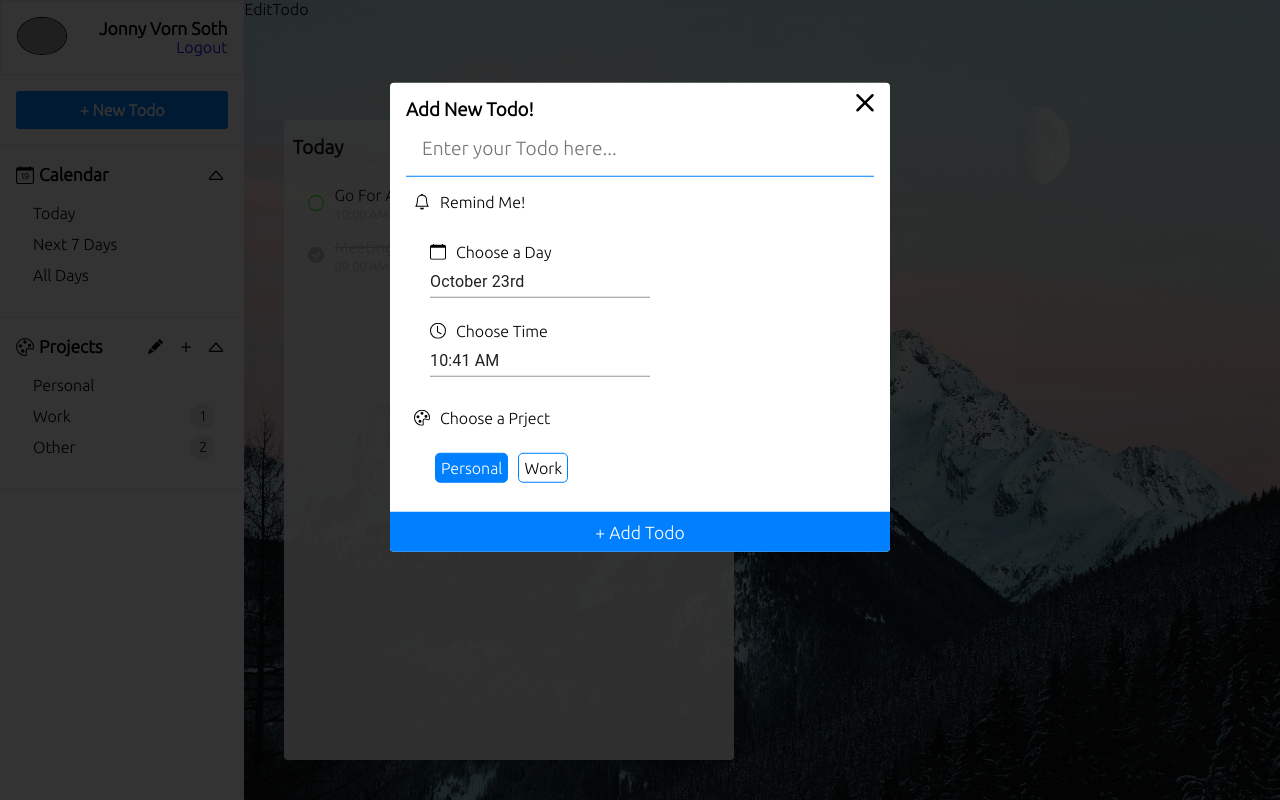
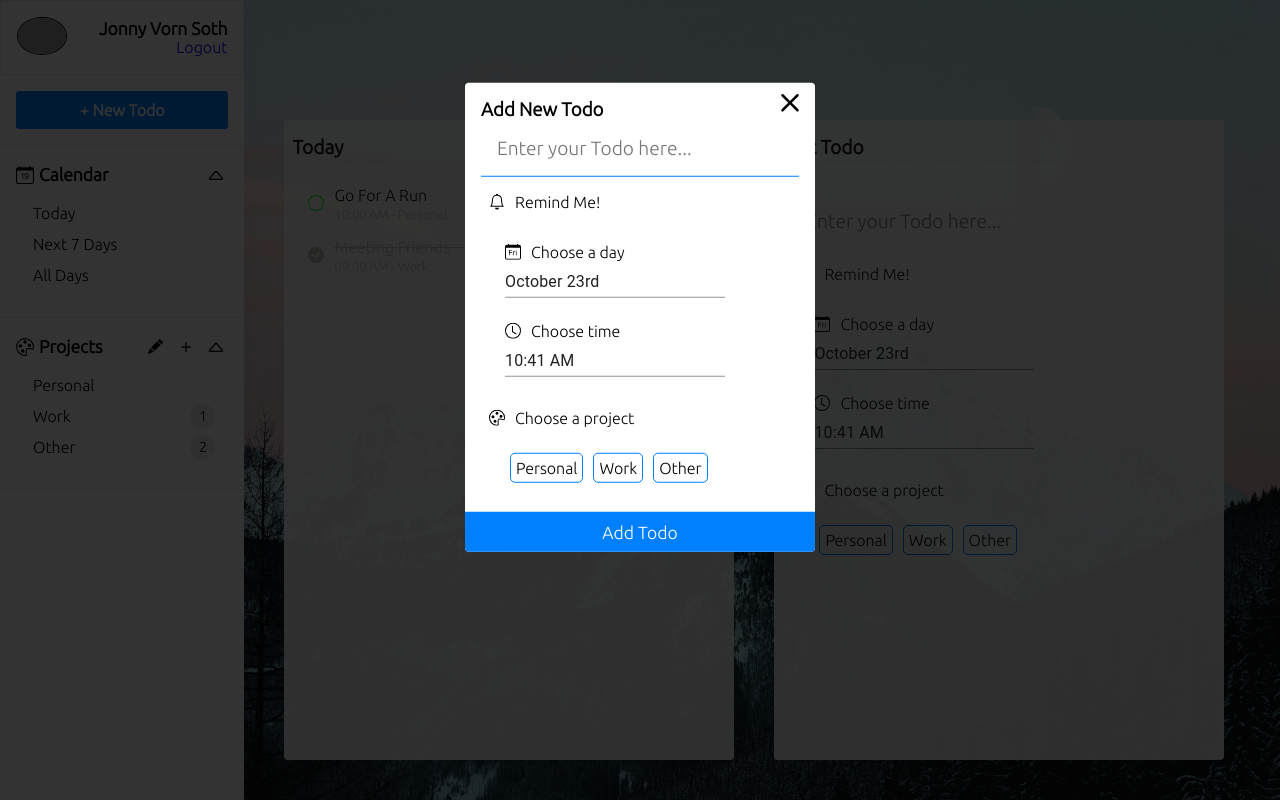
Before and after one commit to janysoth/ReactProjects, a React (Create React App) app in the folder todo-app-v2/: page / in a window 1280 px wide. Both pictures are taken after a click on the button "+ New Todo". Built offline with nearby package versions, Linux system fonts and the light colour scheme; grey boxes are pictures that could not be loaded.

Commit message:
Create EditTodo component.

```diff
--- a/todo-app-v2/src/App.css
+++ b/todo-app-v2/src/App.css
@@ -110,14 +110,14 @@
 }
 
 /* AddNewTodo form */
-.AddNewTodo form {
+.TodoForm {
   padding: 1rem 1rem calc(1rem + 40px) 1rem;
-  width: 500px;
+  width: 100%;
   background: white;
   border-radius: 4px;
 }
 
-.AddNewTodo form .text input {
+.TodoForm .text input {
   padding: 1rem;
   width: 100%;
   margin-bottom: 0.5rem;
@@ -125,73 +125,74 @@
   font-size: 1.2rem;
 }
 
-.AddNewTodo form .text input:focus {
+.TodoForm .text input:focus {
   outline: none;
   border-bottom: 1px solid #0080ff;
 }
 
-.AddNewTodo form .remind {
+.TodoForm .remind {
   display: flex;
   align-items: center;
   padding: 0.5rem;
 }
 
-.AddNewTodo form p {
+.TodoForm p {
   margin-left: 10px;
 }
 
-.AddNewTodo form .title {
+.TodoForm .title {
   display: flex;
   align-items: center;
   margin-bottom: 5px;
 }
 
-.AddNewTodo form .pick-day {
+.TodoForm .pick-day {
   padding: 1.5rem 1.5rem 0 1.5rem;
 }
 
-.AddNewTodo form .pick-time {
+.TodoForm .pick-time {
   padding: 1.5rem;
 }
 
-.AddNewTodo form .pick-project {
+.TodoForm .pick-project {
   padding: 0.5rem;
 }
 
-.AddNewTodo form .pick-project .projects {
+.TodoForm .pick-project .projects {
   display: flex;
   flex-wrap: wrap;
   padding: 1rem 1rem 0 1rem;
 }
 
-.AddNewTodo form .pick-project .projects .project {
+.TodoForm .pick-project .projects .project {
   border: 1px solid #0080ff;
   border-radius: 5px;
   padding: 5px;
   margin: 5px;
   cursor: pointer;
+  text-transform: capitalize;
 }
 
-.AddNewTodo form .pick-project .projects .active {
+.TodoForm .pick-project .projects .active {
   background: #0080ff;
   color: white;
 }
 
-.AddNewTodo form .cancel {
+.TodoForm .cancel {
   position: absolute;
   top: 0;
   right: 5px;
   cursor: pointer;
 }
 
-.AddNewTodo form .confirm {
+.TodoForm .confirm {
   position: absolute;
   bottom: 0;
   left: 0;
   width: 100%;
 }
 
-.AddNewTodo form .confirm button {
+.TodoForm .confirm button {
   width: 100%;
   height: 40px;
   background: #0080ff;
@@ -256,6 +257,7 @@
 .Projects {
   padding: 1rem;
   border-bottom: 1px solid #ebebeb;
+  text-transform: capitalize;
 }
 
 .Projects .header {
@@ -490,3 +492,23 @@
 .Todo .todo-container .add-to-next-day {
   margin-right: 10px;
 }
+
+/* EditTodo */
+.EditTodo {
+  position: absolute;
+  bottom: 40px;
+  left: calc(40px + 450px + 40px);
+  background-color: white;
+  height: 80%;
+  width: 450px;
+  border-radius: 4px;
+  opacity: 0.9;
+}
+
+.EditTodo .header {
+  margin: 1rem 0.5rem;
+  font-size: 1.2rem;
+  font-weight: bold;
+  padding-bottom: 2px;
+  border-bottom: 1px solid #eeeeee;
+}
--- a/todo-app-v2/src/components/AddNewTodo.js
+++ b/todo-app-v2/src/components/AddNewTodo.js
@@ -1,17 +1,22 @@
+import React, { useState } from 'react';
+import Modal from './Modal';
+import TodoForm from './TodoForm';
 
-import DateFnsUtils from '@date-io/date-fns';
-// import MomentUtils from '@date-io/moment';
-import { DatePicker, MuiPickersUtilsProvider, TimePicker } from '@material-ui/pickers';
-import React, { useState } from 'react';
-import { Bell, Calendar, Clock, Palette, X } from 'react-bootstrap-icons';
-import Modal from './Modal';
-
-const AddNewTodo = () => {
+function AddNewTodo() {
   const [showModal, setShowModal] = useState(false);
   const [text, setText] = useState('');
   const [day, setDay] = useState(new Date());
   const [time, setTime] = useState(new Date());
 
+  const projects = [
+    { id: 1, name: "personal", numOfTodos: 0 },
+    { id: 2, name: "work", numOfTodos: 1 },
+    { id: 3, name: "other", numOfTodos: 2 }
+  ];
+
+  function handleSubmit(e) {
+
+  }
 
   return (
     <div className='AddNewTodo'>
@@ -20,77 +25,23 @@ const AddNewTodo = () => {
           + New Todo
         </button>
       </div>
-
       <Modal showModal={showModal} setShowModal={setShowModal}>
-        <MuiPickersUtilsProvider utils={DateFnsUtils}>
-          <form>
-            <div className="text">
-              <h3>Add New Todo!</h3>
-              <input
-                type='text'
-                value={text}
-                onChange={e => setText(e.target.value)}
-                placeholder='Enter your Todo here...'
-                autoFocus
-              />
-            </div>
-
-            <div className="remind">
-              <Bell />
-              <p>Remind Me!</p>
-            </div>
-
-            <div className="pick-day">
-              <div className="title">
-                <Calendar />
-                <p>Choose a Day</p>
-              </div>
-              <DatePicker
-                value={day}
-                onChange={day => setDay(day)}
-              />
-            </div>
-
-            <div className="pick-time">
-              <div className="title">
-                <Clock />
-                <p>Choose Time</p>
-              </div>
-              <TimePicker
-                value={time}
-                onChange={time => setTime(time)}
-              />
-            </div>
-
-            <div className="pick-project">
-              <div className="title">
-                <Palette />
-                <p>Choose a Prject</p>
-              </div>
-
-              <div className="projects">
-                <div className="project active">
-                  Personal
-                </div>
-
-                <div className="project">
-                  Work
-                </div>
-              </div>
-            </div>
-
-            <div className="cancel" onClick={() => setShowModal(false)}>
-              <X size='40' />
-            </div>
-
-            <div className="confirm">
-              <button>+ Add Todo</button>
-            </div>
-          </form>
-        </MuiPickersUtilsProvider>
+        <TodoForm
+          handleSubmit={handleSubmit}
+          heading='Add New Todo'
+          text={text}
+          setText={setText}
+          day={day}
+          setDay={setDay}
+          time={time}
+          setTime={setTime}
+          projects={projects}
+          showButtons={true}
+          setShowModal={setShowModal}
+        />
       </Modal>
     </div>
   );
-};
+}
 
 export default AddNewTodo;
--- a/todo-app-v2/src/components/EditTodo.js
+++ b/todo-app-v2/src/components/EditTodo.js
@@ -1,9 +1,39 @@
-import React from 'react';
+import React, { useState } from 'react';
+import TodoForm from './TodoForm';
 
 const EditTodo = () => {
+
+  const [text, setText] = useState();
+  const [day, setDay] = useState();
+  const [time, setTime] = useState();
+
+  const projects = [
+    { id: 1, name: "personal", numOfTodos: 0 },
+    { id: 2, name: "work", numOfTodos: 1 },
+    { id: 3, name: "other", numOfTodos: 2 }
+  ];
+
+  const handleSubmit = () => {
+
+  };
+
   return (
     <div className='EditTodo'>
-      EditTodo
+      <div className="header">
+        Edit Todo
+      </div>
+      <div className="container">
+        <TodoForm
+          handleSubmit={handleSubmit}
+          text={text}
+          setText={setText}
+          day={day}
+          setDay={setDay}
+          time={time}
+          setTime={setTime}
+          projects={projects}
+        />
+      </div>
     </div>
   );
 };
--- /dev/null
+++ b/todo-app-v2/src/components/TodoForm.js
@@ -0,0 +1,100 @@
+import DateFnsUtils from '@date-io/date-fns';
+import { DatePicker, MuiPickersUtilsProvider, TimePicker } from '@material-ui/pickers';
+import React from 'react';
+import { Bell, CalendarDay, Clock, Palette, X } from 'react-bootstrap-icons';
+
+const TodoForm = ({
+  handleSubmit,
+  heading = false,
+  text,
+  setText,
+  day,
+  setDay,
+  time,
+  setTime,
+  projects,
+  showButtons = false,
+  setShowModal = false
+}) => {
+
+  return (
+    <MuiPickersUtilsProvider utils={DateFnsUtils}>
+      <form onSubmit={handleSubmit} className='TodoForm'>
+        <div className="text">
+          {
+            heading && <h3>{heading}</h3>
+          }
+
+          <input
+            type='text'
+            value={text}
+            onChange={e => setText(e.target.value)}
+            placeholder='Enter your Todo here...'
+            autoFocus
+          />
+        </div>
+
+        <div className="remind">
+          <Bell />
+          <p>Remind Me!</p>
+        </div>
+
+        <div className="pick-day">
+          <div className="title">
+            <CalendarDay />
+            <p>Choose a day</p>
+          </div>
+
+          <DatePicker
+            value={day}
+            onChange={day => setDay(day)}
+          />
+        </div>
+
+        <div className="pick-time">
+          <div className="title">
+            <Clock />
+            <p>Choose time</p>
+          </div>
+
+          <TimePicker
+            value={time}
+            onChange={time => setTime(time)}
+          />
+        </div>
+
+        <div className="pick-project">
+          <div className="title">
+            <Palette />
+            <p>Choose a project</p>
+          </div>
+
+          <div className="projects">
+            {
+              projects.map(project =>
+                <div className="project" key={project.id}>
+                  {project.name}
+                </div>
+              )
+            }
+          </div>
+        </div>
+
+        {
+          showButtons &&
+          <div>
+            <div className="cancel" onClick={() => setShowModal(false)}>
+              <X size='40' />
+            </div>
+
+            <div className="confirm">
+              <button>Add Todo</button>
+            </div>
+          </div>
+        }
+      </form>
+    </MuiPickersUtilsProvider>
+  );
+};
+
+export default TodoForm;
```
